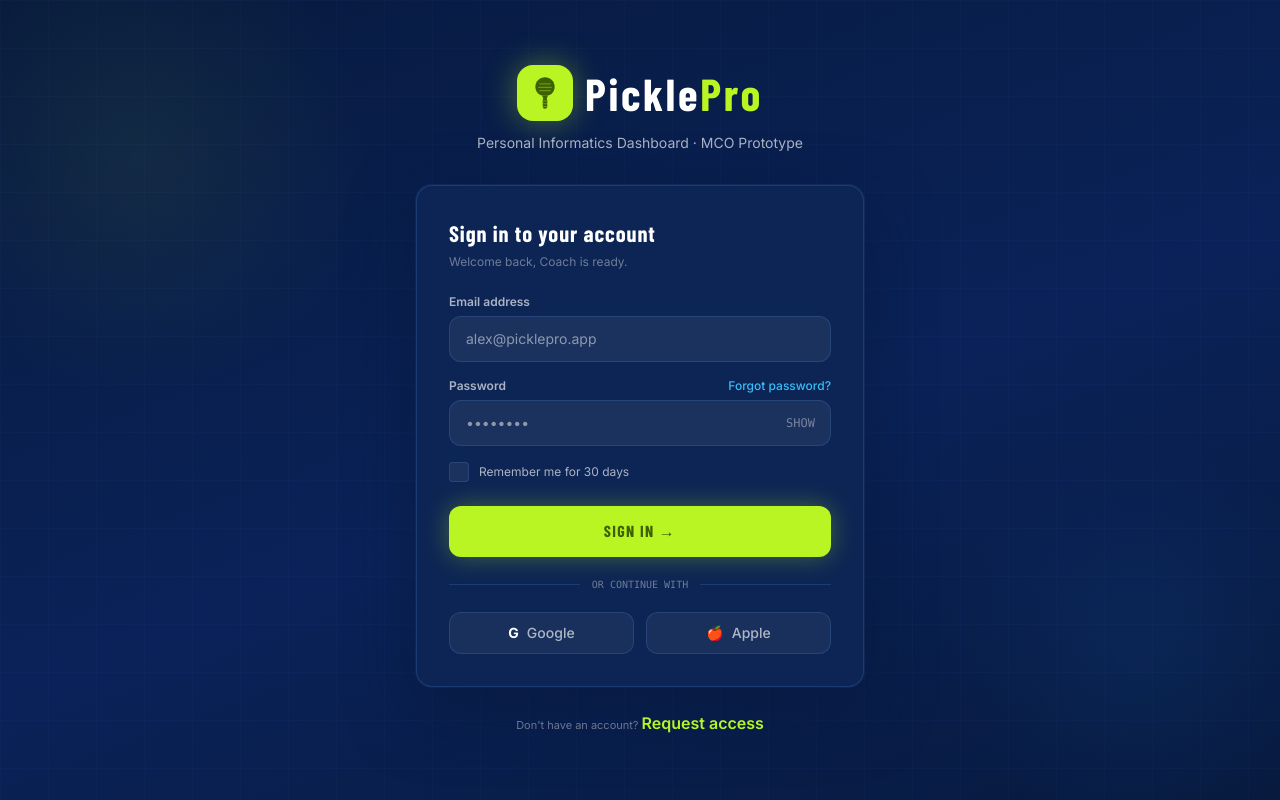
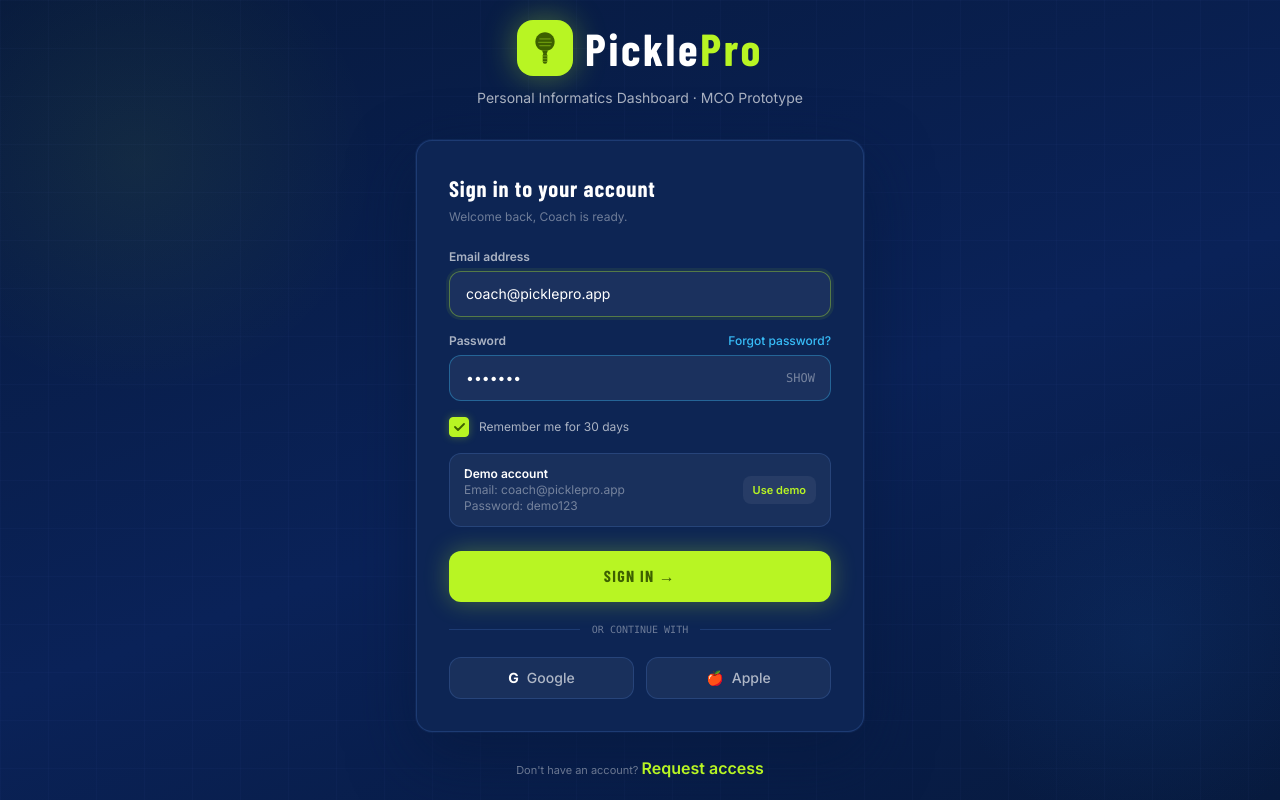
Before and after one commit to tahilramanirohit/ITISDEV_GITHUB_REPO, a React (Vite) app in the folder Pickleball Performance Dashboard/: page / in a window 1280 px wide. Built offline with nearby package versions, Linux system fonts and the light colour scheme; a web font is replaced by a local one.

Commit message:
Added demo account for testing purposes

```diff
--- a/Pickleball Performance Dashboard/src/app/App.tsx
+++ b/Pickleball Performance Dashboard/src/app/App.tsx
@@ -899,10 +899,15 @@ function CVReplayWidget() {
 }
 
 // ── Login Page ────────────────────────────────────────────────────────────
+const DEMO_ACCOUNT = {
+  email: "coach@picklepro.app",
+  password: "demo123",
+};
+
 function LoginPage({ onLogin }: { onLogin: () => void }) {
-  const [email, setEmail]       = useState("");
-  const [password, setPassword] = useState("");
-  const [remember, setRemember] = useState(false);
+  const [email, setEmail]       = useState(DEMO_ACCOUNT.email);
+  const [password, setPassword] = useState(DEMO_ACCOUNT.password);
+  const [remember, setRemember] = useState(true);
   const [loading, setLoading]   = useState(false);
   const [error, setError]       = useState("");
   const [showPw, setShowPw]     = useState(false);
@@ -911,6 +916,15 @@ function LoginPage({ onLogin }: { onLogin: () => void }) {
     e.preventDefault();
     setError("");
     if (!email || !password) { setError("Please enter your email and password."); return; }
+
+    const normalizedEmail = email.trim().toLowerCase();
+    const isDemoAccount = normalizedEmail === DEMO_ACCOUNT.email && password === DEMO_ACCOUNT.password;
+
+    if (!isDemoAccount) {
+      setError("Try the demo account below to continue.");
+      return;
+    }
+
     setLoading(true);
     setTimeout(() => { setLoading(false); onLogin(); }, 1200);
   }
@@ -979,7 +993,7 @@ function LoginPage({ onLogin }: { onLogin: () => void }) {
                 type="email"
                 value={email}
                 onChange={e => setEmail(e.target.value)}
-                placeholder="alex@picklepro.app"
+                placeholder={DEMO_ACCOUNT.email}
                 className="w-full rounded-xl px-4 py-3 text-sm outline-none transition-all"
                 style={{
                   background: "rgba(255,255,255,0.06)",
@@ -1004,7 +1018,7 @@ function LoginPage({ onLogin }: { onLogin: () => void }) {
                   type={showPw ? "text" : "password"}
                   value={password}
                   onChange={e => setPassword(e.target.value)}
-                  placeholder="••••••••"
+                  placeholder={DEMO_ACCOUNT.password}
                   className="w-full rounded-xl px-4 py-3 text-sm outline-none transition-all pr-11"
                   style={{
                     background: "rgba(255,255,255,0.06)",
@@ -1051,6 +1065,27 @@ function LoginPage({ onLogin }: { onLogin: () => void }) {
                 <span>⚠</span> {error}
               </div>
             )}
+
+            <div
+              className="rounded-xl px-3.5 py-3 text-xs"
+              style={{ background: "rgba(255,255,255,0.05)", border: `1px solid ${BORDER}` }}
+            >
+              <div className="flex items-center justify-between gap-2">
+                <div>
+                  <div className="font-semibold" style={{ color: WHITE }}>Demo account</div>
+                  <div style={{ color: WHITE_SUB }}>Email: {DEMO_ACCOUNT.email}</div>
+                  <div style={{ color: WHITE_SUB }}>Password: {DEMO_ACCOUNT.password}</div>
+                </div>
+                <button
+                  type="button"
+                  onClick={() => { setEmail(DEMO_ACCOUNT.email); setPassword(DEMO_ACCOUNT.password); setError(""); }}
+                  className="rounded-lg px-2.5 py-1.5 text-[11px] font-semibold transition-all hover:bg-white/10"
+                  style={{ background: "rgba(255,255,255,0.06)", color: NEON }}
+                >
+                  Use demo
+                </button>
+              </div>
+            </div>
 
             <button
               type="submit"
```
